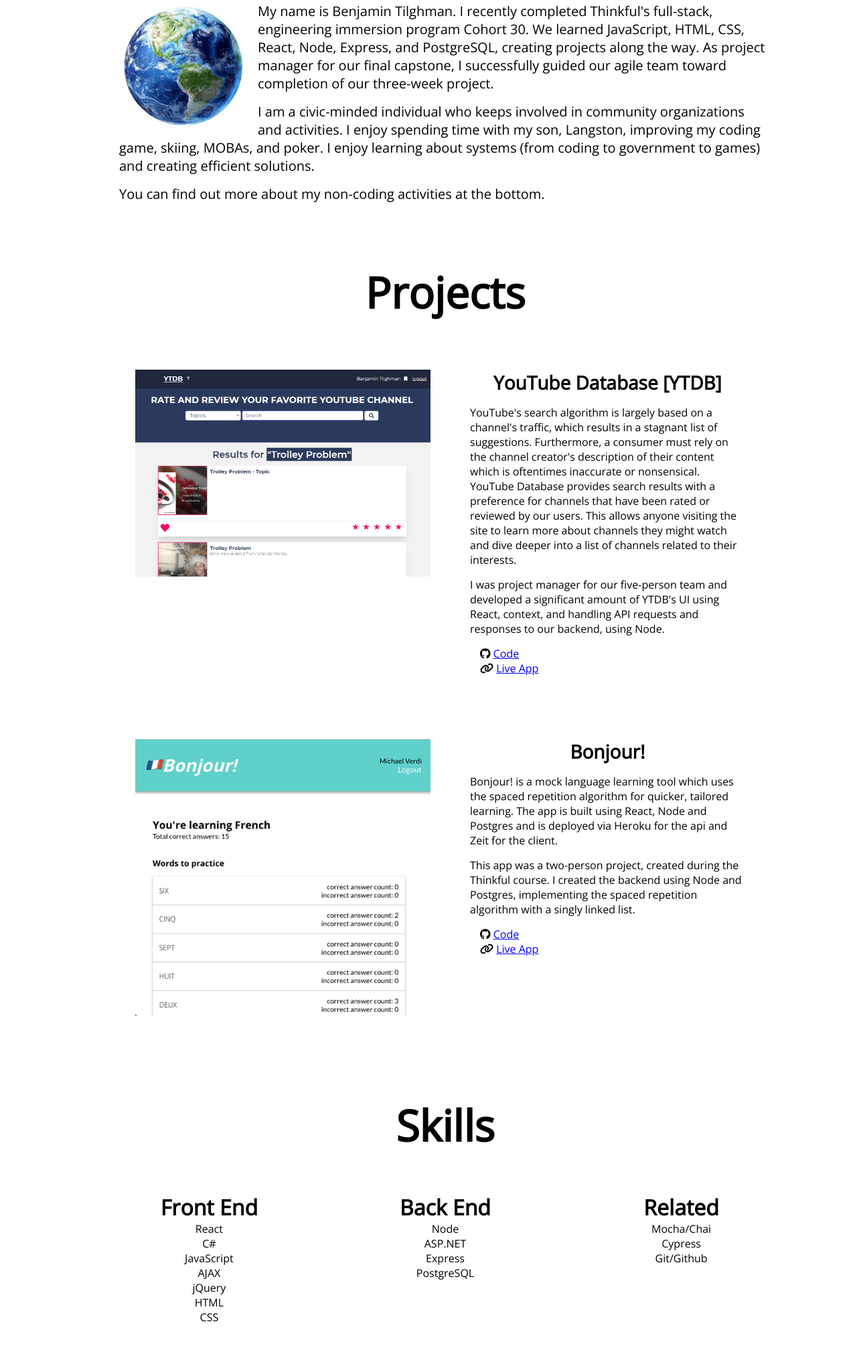
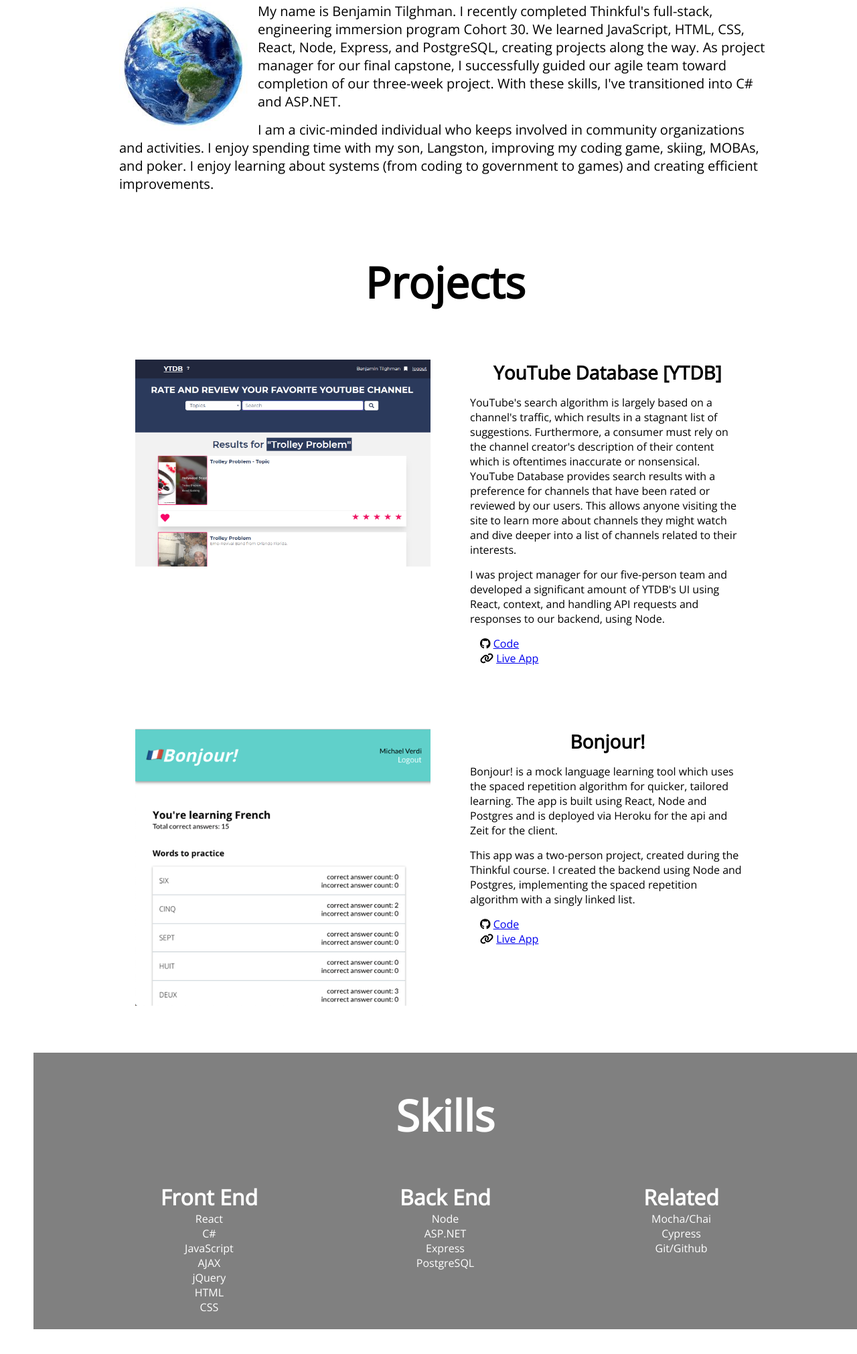
Before and after one commit to RDanneskjold/portfolio-final, a plain HTML site: page index.html in a window 1280 px wide. Shown: the part 1009-3031 px from the top of the page at 67% size. Drawn offline with nearby package versions, Linux system fonts and the light colour scheme.

Commit message:
skills styling, about edit

```diff
--- a/index.css
+++ b/index.css
@@ -211,6 +211,9 @@ details > a, p {
 
 .project {
   margin-top: 50px;
+  display: flex;
+  flex-wrap: wrap;
+  justify-content: center;
 }
 
 .details, .screenshot{
@@ -233,12 +236,14 @@ details > a, p {
   margin-left: 30px;
 }
 
-/* skills and contact styling */
+/* skills styling */
 
-#skills, .project {
+#skills {
+  background: grey;
   display: flex;
   flex-wrap: wrap;
   justify-content: center;
+  color: white;
 }
 
 #skills h3, #contact h3 {
@@ -248,7 +253,7 @@ details > a, p {
 }
 
 #skills ul {
-  flex: 1 0 28%;
+  flex: 1 0 18%;
   margin: 2%;
   max-width: 28%;
   min-width: 250px;
@@ -259,6 +264,8 @@ details > a, p {
   font-size: 4vh;
   font-weight: bold;
 }
+
+/* contact styling */
 
 #contact {
   background: rgba(36, 67, 95, 0.8) linear-gradient(0deg,rgba(20,61,102,.7),rgba(20,61,102,0) 75%);
--- a/index.html
+++ b/index.html
@@ -68,17 +68,14 @@
           <p>
             My name is Benjamin Tilghman. I recently completed Thinkful's full-stack, engineering immersion program Cohort 30. We learned JavaScript, HTML, CSS, React, Node,
             Express, and PostgreSQL, creating projects along the way. As project manager for our final
-            capstone, I successfully guided our agile team toward completion of our three-week project.
+            capstone, I successfully guided our agile team toward completion of our three-week project. With these skills, I've transitioned
+            into C# and ASP.NET.
           </p>
 
           <p>
             I am a civic-minded individual who keeps involved in community organizations and activities. I enjoy spending
             time with my son, Langston, improving my coding game, skiing, MOBAs, and poker. I enjoy learning about systems
-            (from coding to government to games) and creating efficient solutions.
-          </p>
-
-          <p>
-            You can find out more about my non-coding activities at the bottom.
+            (from coding to government to games) and creating efficient improvements.
           </p>
 
         </div>
```
